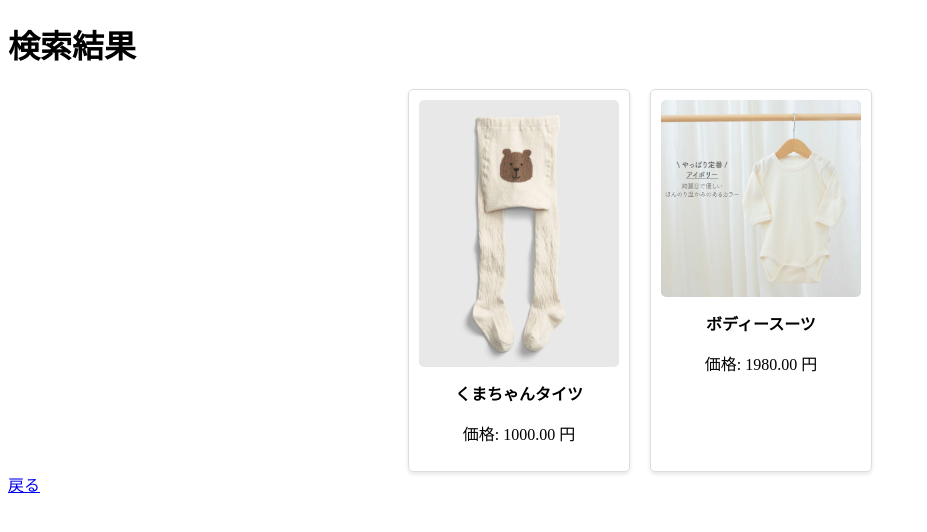
After one commit to gdgdbaby21/Baby-Closet, a Django app: page /search-results/ in a window 1280 px wide. The commit adds this page. Shown: the top 532 px of the page, without its empty margins (0-927 px from the left). Run offline with Django 5.2, Linux system fonts and the light colour scheme; data comes from the database, SQL or seed files in the repository; both versions use the stored data as it was after the commit.

Commit message:
検索画面の実装

```diff
--- a/app/templates/clothes_create.html
+++ b/app/templates/clothes_create.html
@@ -126,8 +126,8 @@
             <div class="form-group">
                 <label for="gender">性別(必須):</label>
                 <select id="gender" name="gender" required>
-                    <option value="Male">男</option>
-                    <option value="Female">女</option>
+                    <option value="Male">男性</option>
+                    <option value="Female">女性</option>
                     <option value="Other">その他</option>
                 </select>
             </div>
--- a/app/templates/clothes_detail.html
+++ b/app/templates/clothes_detail.html
@@ -9,9 +9,9 @@
     <img src="{{ item.image.url }}" alt="{{ item.title }}" style="max-width: 300px;">
     <p><strong>サイズ:</strong> {{ item.size }}</p>
     <p><strong>性別:</strong> {{ item.get_gender_display }}</p>
-    <p><strong>色:</strong> {{ item.color }}</p>
-    <p><strong>ジャンル:</strong> {{ item.genre }}</p>
-    <p><strong>価格:</strong> {{ item.price }} 円</p>
+    <p><strong>色:</strong> {{ item.get_color_display }}</p>
+    <p><strong>ジャンル:</strong> {{ item.get_genre_display }}</p>
+    <p><strong>価格:</strong> {{ item.price|floatformat:0 }} 円</p>
     <p><strong>メモ:</strong> {{ item.memo }}</p>
     <a href="{% url 'clothes' %}">戻る</a>
 
--- /dev/null
+++ b/app/templates/search_results.html
@@ -0,0 +1,56 @@
+<!DOCTYPE html>
+<html lang="ja">
+<head>
+    <meta charset="UTF-8">
+    <title>検索結果</title>
+    <style>
+        .results-container {
+            display: flex;
+            flex-wrap: wrap;
+            gap: 20px;
+            justify-content: center;
+            margin-top: 20px;
+        }
+        .result-item {
+            text-align: center;
+            border: 1px solid #ddd;
+            padding: 10px;
+            border-radius: 5px;
+            width: 200px;
+            box-shadow: 0 2px 4px rgba(0, 0, 0, 0.1);
+        }
+        .result-item img {
+            max-width: 100%;
+            border-radius: 5px;
+        }
+        .result-item-title {
+            margin-top: 10px;
+            font-weight: bold;
+        }
+    </style>
+</head>
+<body>
+    <h1>検索結果</h1>
+
+    {% if clothes %}
+        <div class="results-container">
+            {% for item in clothes %}
+            <div class="result-item">
+                <a href="{% url 'clothes_detail' item.id %}">
+                    <img src="{{ item.image.url }}" alt="{{ item.title }}">
+                </a>
+                <div class="result-item-title">{{ item.title }}</div>
+                <p>価格: {{ item.price }} 円</p>
+            </div>
+            {% endfor %}
+        </div>
+    {% else %}
+        <p>該当する結果はありません。</p>
+        <!-- デバッグ用 -->
+        <pre>{{ clothes }}</pre>
+
+    {% endif %}
+
+    <a href="{% url 'clothes' %}">戻る</a>
+</body>
+</html>
--- a/app/views.py
+++ b/app/views.py
@@ -10,8 +10,8 @@ from .models import UserProfile, WishlistItem, Clothes
 from .forms import UserProfileForm, WishlistItemForm, ClothingForm
 from django.urls import reverse_lazy
 from django.views.generic.edit import DeleteView, CreateView
-from django.views.generic import DetailView
-from django.contrib.messages.views import SuccessMessageMixin
+from django.views.generic import DetailView, ListView
+from django.db.models import Q
 
 
 class PortfolioView(View):
@@ -136,6 +136,9 @@ class ClothingSearchView(View):
         genre = request.GET.getlist('genre')
 
 
+        results = Clothes.objects.all()
+
+
         clothes = Clothes.objects.all()
         if gender:
             clothes = clothes.filter(gender__in=gender)
@@ -146,7 +149,8 @@ class ClothingSearchView(View):
         if genre:
             clothes = clothes.filter(genre__in=genre)
 
-        return render(request, 'clothes.html', {'clothes': clothes})
+        # return render(request, 'clothes.html', {'clothes': clothes})
+        return render(request, 'search_results.html', {'results': results})
 
 
 class ClothesCreateView(CreateView):
@@ -188,3 +192,39 @@ class ClothesDeleteView(DeleteView):
         self.object = self.get_object()
         messages.success(self.request, self.success_message % dict(title=self.object.title))
         return super().delete(request, *args, **kwargs)
+
+
+
+class SearchResultsView(ListView):
+    model = Clothes
+    template_name = 'search_results.html'
+    context_object_name = 'clothes'
+
+
+    def get_queryset(self):
+        gender = self.request.GET.get('gender', '')
+        size = self.request.GET.get('size', '')
+        color = self.request.GET.get('color', '')
+        genre = self.request.GET.get('genre', '')
+
+
+        queryset = Clothes.objects.all()
+
+        # フィルタリング条件のデバッグ
+        print("検索条件:")
+        print(f"性別: {gender}, サイズ: {size}, 色: {color}, ジャンル: {genre}")
+
+
+        if gender:
+            queryset = queryset.filter(gender=gender)
+        if size:
+            queryset = queryset.filter(size=size)
+        if color:
+            queryset = queryset.filter(color=color)
+        if genre:
+            queryset = queryset.filter(genre=genre)
+
+        # フィルタリング後のクエリセットをデバッグ
+        print("フィルタリング後のクエリセット:", queryset)
+
+        return queryset
--- a/babycloset/urls.py
+++ b/babycloset/urls.py
@@ -18,7 +18,7 @@ Including another URLconf
 
 from django.contrib import admin
 from django.urls import path
-from app.views import PortfolioView, SignupView, LoginView, HomeView, ProfileView, WishlistView, ClothesView, LogoutView, EditProfileView, Wishlist_detailView , Wishlist_createView, WishlistDeleteView, ClothesView, ClothesCreateView, ClothingSearchView, ClothesDetailView, ClothesDeleteView
+from app.views import PortfolioView, SignupView, LoginView, HomeView, ProfileView, WishlistView, ClothesView, LogoutView, EditProfileView, Wishlist_detailView , Wishlist_createView, WishlistDeleteView, ClothesView, ClothesCreateView, ClothingSearchView, ClothesDetailView, ClothesDeleteView, SearchResultsView
 from django.conf import settings
 from django.contrib.auth import views as auth_views
 from django.conf.urls.static import static
@@ -41,6 +41,7 @@ urlpatterns = [
     path('search', ClothingSearchView.as_view(), name='clothing_search'),
     path('clothes/<int:pk>/', ClothesDetailView.as_view(), name='clothes_detail'),
     path('delete/<int:pk>/', ClothesDeleteView.as_view(), name='delete_clothes'),
+    path('search-results/', SearchResultsView.as_view(), name='search-results'),
 ]
 
 if settings.DEBUG:
```
Also changed, not shown: app/templates/clothes.html (+6 -11 lines), app/templates/clothing_search.html (deleted, +0 -25 lines), db.sqlite3, media/clothes_images/IMG_1832_FHzxKbh.jpeg (added).
